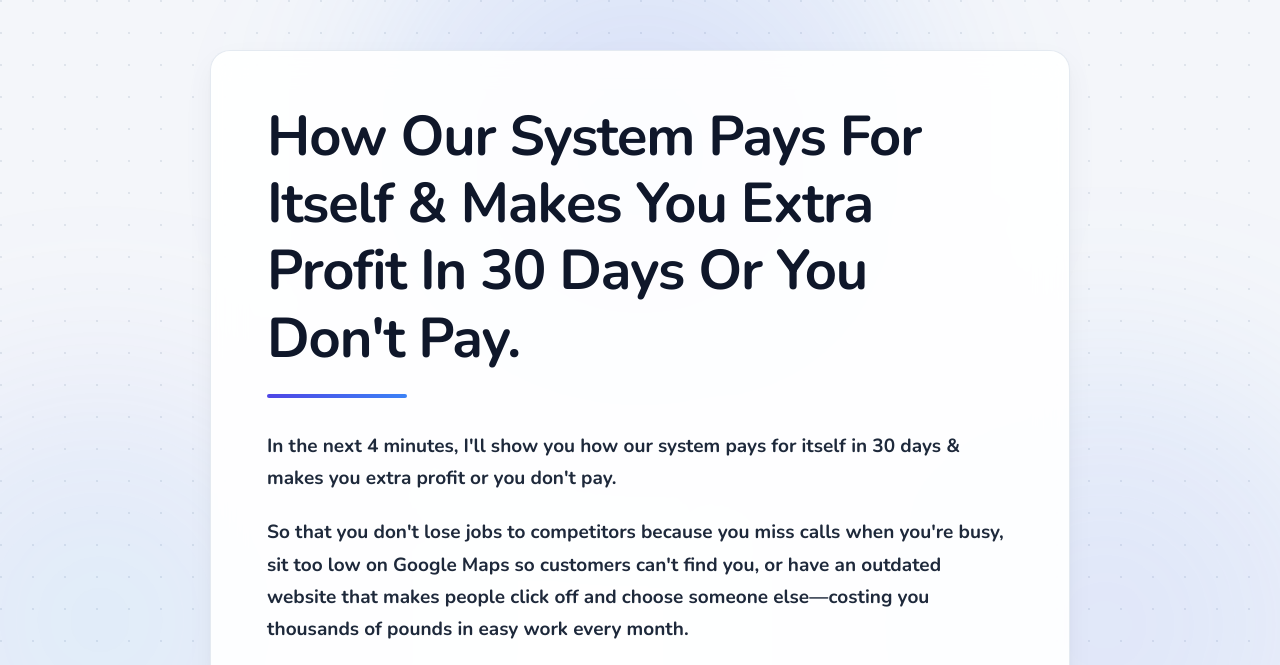
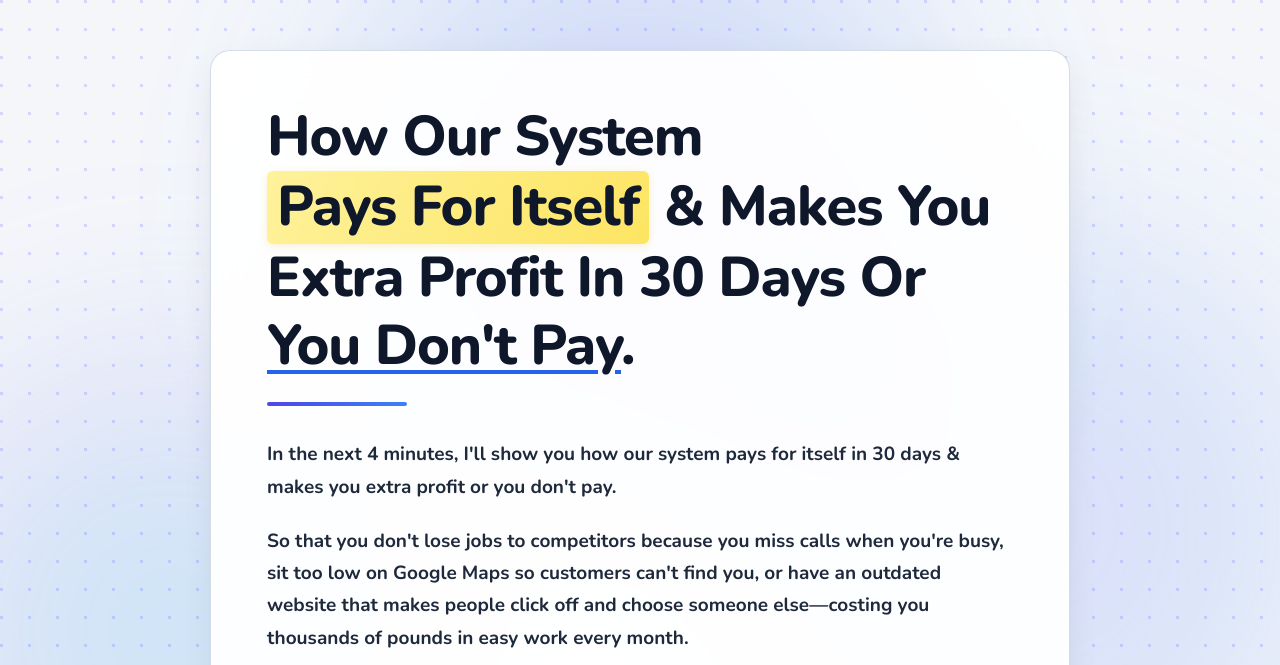
Before and after one commit to muhseena005/client-launch-proposal, a plain HTML site: page index.html in a window 1280 px wide. Shown: the top 665 px of the page. Drawn offline with nearby package versions, Linux system fonts and the light colour scheme.

Commit message:
Make background ambient design richer and add highlighter & underline accents to main headline

```diff
--- a/index.html
+++ b/index.html
@@ -41,25 +41,25 @@
       overflow-x: hidden;
     }
 
-    /* Ambient Background Pattern & Lighting Orbs */
+    /* Ambient Background Pattern & Lighting Orbs: Richer & More Defined */
     .bg-pattern {
       position: fixed;
       inset: 0;
       background-image:
-        radial-gradient(circle at 1px 1px, rgba(148, 163, 184, 0.22) 1px, transparent 0);
-      background-size: 32px 32px;
+        radial-gradient(circle at 1.5px 1.5px, rgba(99, 102, 241, 0.22) 1.5px, transparent 0);
+      background-size: 28px 28px;
       pointer-events: none;
       z-index: 0;
     }
 
     .bg-glow-1 {
       position: fixed;
-      top: -150px;
+      top: -120px;
       left: 50%;
       transform: translateX(-50%);
-      width: 800px;
-      height: 600px;
-      background: radial-gradient(circle, rgba(99, 102, 241, 0.18) 0%, rgba(59, 130, 246, 0.12) 40%, transparent 70%);
+      width: 900px;
+      height: 650px;
+      background: radial-gradient(circle, rgba(79, 70, 229, 0.22) 0%, rgba(59, 130, 246, 0.16) 45%, transparent 70%);
       filter: blur(80px);
       pointer-events: none;
       z-index: 0;
@@ -67,24 +67,24 @@
 
     .bg-glow-2 {
       position: fixed;
-      top: 40%;
-      left: -200px;
-      width: 600px;
-      height: 600px;
-      background: radial-gradient(circle, rgba(56, 189, 248, 0.14) 0%, rgba(99, 102, 241, 0.08) 50%, transparent 70%);
-      filter: blur(90px);
+      top: 35%;
+      left: -180px;
+      width: 700px;
+      height: 700px;
+      background: radial-gradient(circle, rgba(14, 165, 233, 0.20) 0%, rgba(99, 102, 241, 0.12) 50%, transparent 70%);
+      filter: blur(85px);
       pointer-events: none;
       z-index: 0;
     }
 
     .bg-glow-3 {
       position: fixed;
-      bottom: -150px;
-      right: -150px;
-      width: 650px;
-      height: 650px;
-      background: radial-gradient(circle, rgba(129, 140, 248, 0.16) 0%, rgba(59, 130, 246, 0.10) 45%, transparent 70%);
-      filter: blur(90px);
+      bottom: -100px;
+      right: -120px;
+      width: 750px;
+      height: 750px;
+      background: radial-gradient(circle, rgba(129, 140, 248, 0.22) 0%, rgba(59, 130, 246, 0.14) 45%, transparent 70%);
+      filter: blur(85px);
       pointer-events: none;
       z-index: 0;
     }
@@ -96,16 +96,16 @@
       margin: 0 auto;
     }
 
-    /* Document Slide Cards: Crisp Glassmorphism, refined elevation */
+    /* Document Slide Cards: Crisp Glassmorphism with slight border glow */
     .gamma-card {
-      background: var(--card-bg);
-      backdrop-filter: blur(16px);
-      -webkit-backdrop-filter: blur(16px);
-      border: 1px solid var(--border-color);
+      background: rgba(255, 255, 255, 0.94);
+      backdrop-filter: blur(20px);
+      -webkit-backdrop-filter: blur(20px);
+      border: 1px solid rgba(203, 213, 225, 0.8);
       border-radius: 20px;
       padding: 52px 56px;
       margin-bottom: 34px;
-      box-shadow: 0 10px 30px -4px rgba(15, 23, 42, 0.06), 0 2px 6px -1px rgba(15, 23, 42, 0.04);
+      box-shadow: 0 12px 35px -4px rgba(15, 23, 42, 0.08), 0 4px 10px -2px rgba(15, 23, 42, 0.04);
       transition: transform 0.2s ease, box-shadow 0.2s ease;
     }
 
@@ -116,14 +116,31 @@
       }
     }
 
-    /* Main Headline: Bold & Crisp */
+    /* Main Headline: Bold, Crisp, with Highlighter & Underline Accents */
     h1 {
       font-size: clamp(38px, 5.2vw, 56px);
-      font-weight: 700;
-      line-height: 1.2;
+      font-weight: 800;
+      line-height: 1.22;
       letter-spacing: -0.02em;
       color: #0f172a;
       margin-bottom: 22px;
+    }
+
+    /* Highlight badge style (Gamma yellow/indigo marker effect) */
+    .hl-badge {
+      display: inline-block;
+      background: linear-gradient(120deg, rgba(254, 240, 138, 0.85) 0%, rgba(253, 224, 71, 0.85) 100%);
+      padding: 2px 10px;
+      border-radius: 6px;
+      box-shadow: 0 2px 8px rgba(234, 179, 8, 0.2);
+      color: #0f172a;
+    }
+
+    .hl-underline {
+      text-decoration: underline;
+      text-decoration-color: #2563eb;
+      text-decoration-thickness: 4px;
+      text-underline-offset: 6px;
     }
 
     .title-accent-line {
@@ -420,7 +437,7 @@
 
     <!-- Card 1: Main Title & Hook -->
     <section class="gamma-card">
-      <h1>How Our System Pays For Itself & Makes You Extra Profit In 30 Days Or You Don't Pay.</h1>
+      <h1>How Our System <span class="hl-badge">Pays For Itself</span> &amp; Makes You Extra Profit In 30 Days Or <span class="hl-underline">You Don't Pay</span>.</h1>
       <div class="title-accent-line"></div>
 
       <p>In the next 4 minutes, I'll show you how our system pays for itself in 30 days &amp; makes you extra profit or you don't pay.</p>
```
